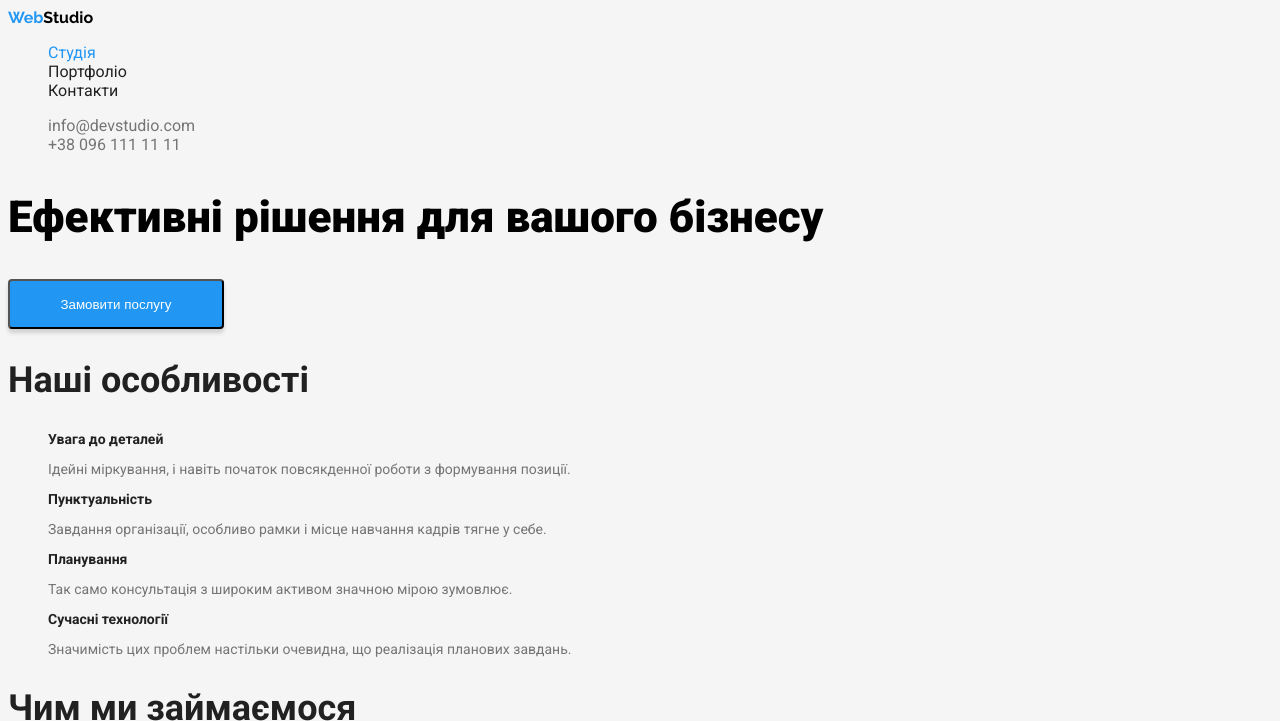
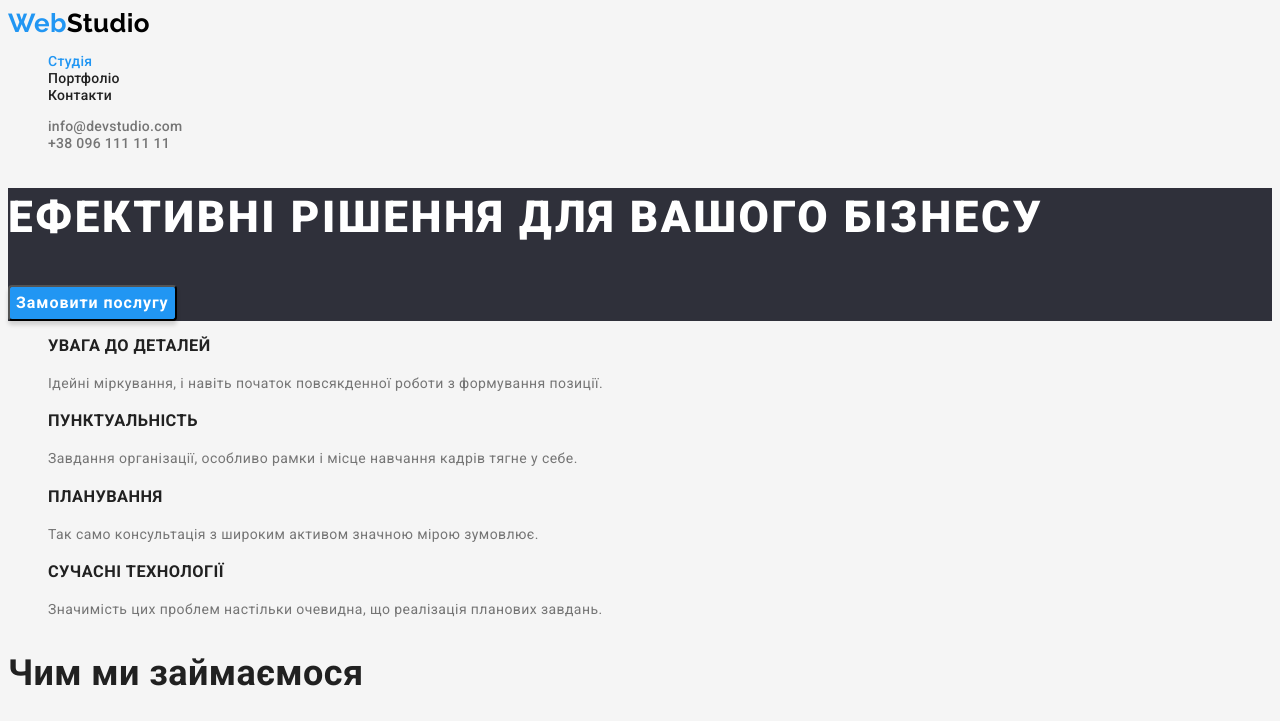
Before and after one commit to ArtemPashko/goit-markup-hw-02, a plain HTML site: page index.html in a window 1280 px wide. Shown: the top 721 px of the page. Drawn offline with Linux system fonts and the light colour scheme.

Commit message:
corrected mistakes

```diff
--- a/css/styles.css
+++ b/css/styles.css
@@ -2,21 +2,28 @@
 --primary-font: 'Roboto', sans-serif;
 --secondary-font: 'Raleway', sans-serif;
 --primary-text-color:#212121;
+--second-text-color:#757575;
 --accent-color: #2196F3;
---primary-bg-color: #ffffff;
+--primary-bg-color: #F5F5F5;
 
 }
 
 body{
-background-color:#F5F5F5;
-font-family: var(--primary-font)
+background-color:var(--primary-bg-color);
+font-family: var(--primary-font);
+color: var(--primary-text-color);
+font-size: 14px;
+letter-spacing: 0.03em;
 }
  /* header */
 
 .logo{
-color:#2196F3;
+color:var(--accent-color);
 font-family: var(--secondary-font);
 text-decoration: none;
+font-weight: 700;
+font-size: 26px;
+line-height: 1.19;
 }
 
 .logo-black{
@@ -25,12 +32,19 @@ font-family: var(--secondary-font);
 }
 
 .logo-white{
-/* color: #FFFFFF; */
+color: #FFFFFF;
 font-family: var(--secondary-font);
 }
 
 .site-nav .link.current{
 color: var(--accent-color);
+}
+
+.header{
+font-style: normal;
+font-weight: 500;
+line-height: 1.14;
+letter-spacing: 0.02em;
 }
 
 .header:hover,
@@ -56,68 +70,85 @@ color: var(--accent-color);
 }
 
 .contacts{
-color: #757575;
+font-style: normal;
+font-weight: 500;
+line-height: 1.14;
+letter-spacing: 0.02em;
+color:var(--second-text-color);
 }
 
 /* main */
+.section-hero{
+background-color: #2F303A ;
+}
 
 .title{
-font-family: var(--primary-font);
-font-style: normal;
 font-weight: 900;
 font-size: 44px;
-line-height: 1,36;
-    /* color: #FFFFFF; */
+line-height: 1.36;
+letter-spacing: 0.06em;
+color: #FFFFFF;
+text-transform: uppercase;
 }
+
 .button{
+font-family: var(--primary-font);
 color: #ffffff;
-width: 216px;
-height: 50px;
-left: 692px;
-top: 430px;
 cursor: pointer;
-background: #2196F3;
+background:var(--accent-color);
 box-shadow: 0px 4px 4px rgba(0, 0, 0, 0.15);
 border-radius: 4px;
+font-weight: 700;
+font-size: 16px;
+line-height: 1.88;
+letter-spacing: 0.06em;
 }
 
 .heading{
-font-family: var(--primary-font);
 font-weight: 700;
 font-size: 36px;
-line-height: 1,17;
-color: var(--primary-text-color);
+line-height: 1.17;
 }
 
-.subtitle{
-font-family: var(--primary-font);
+.visually-hidden {
+    position: absolute;
+    white-space: nowrap;
+    width: 1px;
+    height: 1px;
+    overflow: hidden;
+    border: 0;
+    padding: 0;
+    clip: rect(0 0 0 0);
+    clip-path: inset(50%);
+    margin: -1px;
+}
+
+.subtitle{;
 font-weight: 700;
-font-size: 14px;
-line-height: 1,14;
-color: var(--primary-text-color);
+line-height: 1.14;;
+text-transform: uppercase;
 }
 
 .text{
-font-family: var(--primary-font);
-font-size: 14px;
-line-height: 1,71;
-color: #757575;
+line-height: 1.71;
+color: var(--second-text-color);
+}
+
+.team{
+    background-color: #F5F4FA;
 }
 
 .name{
-font-family: var(--primary-font);
 font-weight: 500;
 font-size: 16px;
-line-height: 1,18;
-color: var(--primary-text-color);
+line-height: 1.18;
 }
 
 .about{
-font-family: var(--primary-font);
 font-weight: 400;
 font-size: 16px;
-line-height: 1,18;
-color: #757575;
+line-height: 1.18;
+color:var(--second-text-color);
 }
 
 .item{
@@ -125,15 +156,22 @@ list-style: none;
 }
 
 /* footer */
+footer{
+background-color: #2F303A;
+}
+
 .address{
 font-family: var(--primary-font);
 font-style: normal;
-font-size: 14px;
 line-height: 1.71;
-/* color: #FFFFFF; */
+color: #FFFFFF;
 list-style: none;
 text-decoration: none;
+}
 
+.address:hover,
+.address:focus {
+    color: var(--accent-color);
 }
 
 .mail{
@@ -141,21 +179,27 @@ font-family: var(--primary-font);
 font-style: normal;
 font-size: 14px;
 line-height: 1.71;
-/* color: rgba(255, 255, 255, 0.6); */
+color: rgba(255, 255, 255, 0.6);
 list-style: none;
 text-decoration: none;
 }
-
+.mail:hover,
+.mail:focus {
+    color: var(--accent-color);
+}
 .phone{
 font-family: var(--primary-font);
 font-style: normal;
 font-size: 14px;
 line-height: 1.71;
-/* color: rgba(255, 255, 255, 0.6); */
+color: rgba(255, 255, 255, 0.6);
 list-style: none;
 text-decoration: none;
 }
-
+.phone:hover,
+.phone:focus {
+    color: var(--accent-color);
+}
 /* portfolio */
 
 .button-portfolio{
@@ -164,12 +208,16 @@ font-weight: 500;
 font-size: 16px;
 line-height: 1.62;
 cursor: pointer;
+color: #212121;
+background-color: #F5F4FA;
+border-radius: 4px;
 }
 
-.item .button-portfolio.current{
-color:#ffffff;
-background-color: #2196F3;
-}
+.button-portfolio:hover,
+.button-portfolio:focus{
+        color: #ffffff;
+        background-color: #2196F3;
+    }
 
 .name-portfolio{
 font-family: var(--primary-font);
--- a/index.html
+++ b/index.html
@@ -27,14 +27,14 @@
     </header>
 
     <main>
-        <section>
+        <section class="section-hero">
             <h1 class="title">
                 Ефективні рішення для вашого бізнесу
             </h1>
             <button type="button" class="button">Замовити послугу</button>
         </section>
         <section>
-            <h2 class="heading"> Наші особливості </h2>
+            <h2 class="heading visually-hidden"> Наші особливості </h2>
             <ul class="item">
                 <li>
                     <h3 class="subtitle">Увага до деталей</h3>
@@ -70,7 +70,7 @@
                 width="370" ></li>
                 </ul>
         </section>
-        <section>
+        <section class="team">
             <h2 class="heading">
                 Наша команда
             </h2>
```
Also changed, not shown: portfolio.html (+2 -2 lines).
